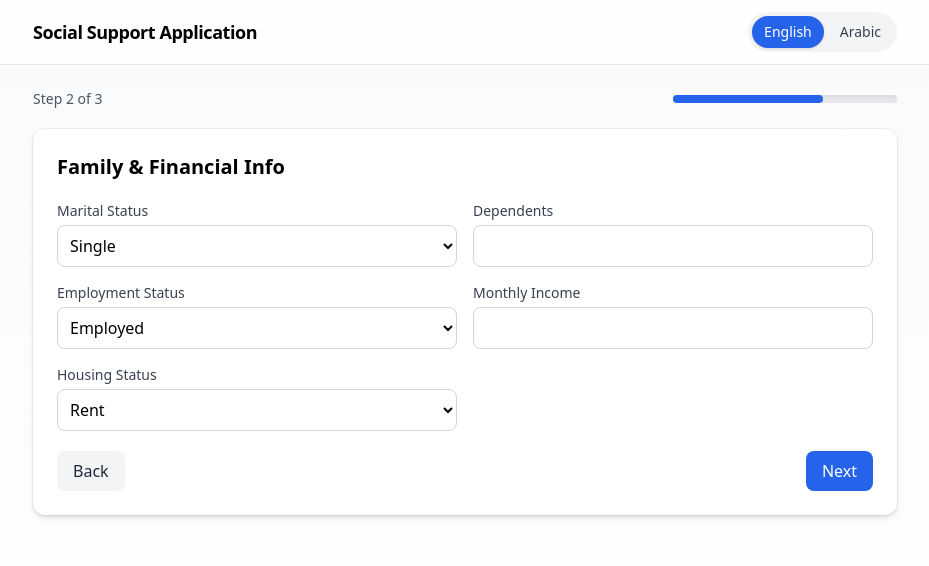
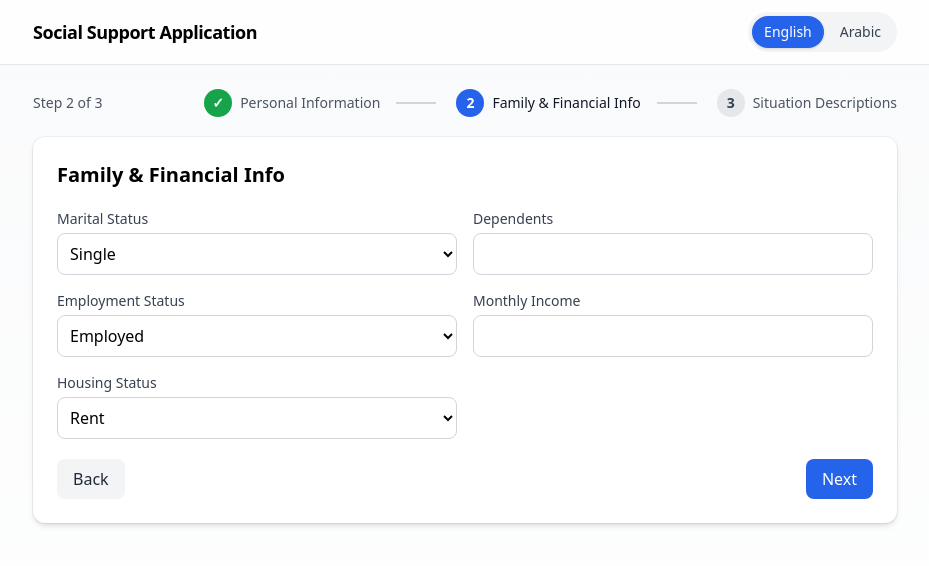
Before and after one commit to AddjoyBarreto/react-profile-step-form, a React (Create React App) app: page /step-2 in a window 1280 px wide. Shown: the top 566 px of the page, without its empty margins (175-1104 px from the left). Built offline with nearby package versions, Linux system fonts and the light colour scheme.

Commit message:
Implement Stepper component and integrate it into WizardLayout. Replace ProgressBar with Stepper for improved step navigation. Add buildSteps function to generate step labels dynamically based on translations.

```diff
--- a/src/App.tsx
+++ b/src/App.tsx
@@ -4,8 +4,9 @@ import { useTranslation } from 'react-i18next';
 import './i18n';
 import './index.css';
 import { FormProvider } from './context/FormContext';
-import ProgressBar from './components/ProgressBar';
 import LanguageSwitcher from './components/LanguageSwitcher';
+import Stepper from './components/Stepper';
+import { buildSteps } from './constants/steps';
 import Step1 from './pages/Step1';
 import Step2 from './pages/Step2';
 import Step3 from './pages/Step3';
@@ -14,6 +15,7 @@ import Confirm from './pages/Confirm';
 function WizardLayout({ children, step }: { children: React.ReactNode; step: number }) {
   const total = 3;
   const { t } = useTranslation();
+  const steps = buildSteps(t);
   return (
     <div className="min-h-screen bg-gradient-to-b from-gray-50 to-white">
       <header className="sticky top-0 bg-white/80 backdrop-blur border-b">
@@ -25,9 +27,7 @@ function WizardLayout({ children, step }: { children: React.ReactNode; step: num
       <main className="max-w-4xl mx-auto px-4 py-6">
         <div className="mb-5 flex items-center justify-between">
           <div className="text-sm text-gray-600">{t('step')} {step} {t('of')} {total}</div>
-          <div className="w-56">
-            <ProgressBar current={step} total={total} />
-          </div>
+          <Stepper steps={steps} current={step} />
         </div>
         <div className="bg-white p-6 rounded-xl shadow-md ring-1 ring-black/5">
           {children}
--- /dev/null
+++ b/src/components/Stepper.tsx
@@ -0,0 +1,31 @@
+import React from 'react';
+
+type Step = { id: number; label: string };
+
+export default function Stepper({ steps, current }: { steps: Step[]; current: number }) {
+  return (
+    <ol className="flex items-center gap-3" aria-label="Steps">
+      {steps.map((step, idx) => {
+        const isActive = step.id === current;
+        const isDone = step.id < current;
+        return (
+          <li key={step.id} className="flex items-center gap-2">
+            <span
+              className={[
+                'inline-flex items-center justify-center w-7 h-7 rounded-full text-sm font-semibold',
+                isDone ? 'bg-green-600 text-white' : isActive ? 'bg-blue-600 text-white' : 'bg-gray-200 text-gray-700',
+              ].join(' ')}
+              aria-current={isActive ? 'step' : undefined}
+            >
+              {isDone ? '✓' : step.id}
+            </span>
+            <span className={`text-sm ${isActive ? 'text-gray-900 font-medium' : 'text-gray-600'}`}>{step.label}</span>
+            {idx < steps.length - 1 && (
+              <span className="w-10 h-0.5 bg-gray-300 mx-2" aria-hidden="true" />
+            )}
+          </li>
+        );
+      })}
+    </ol>
+  );
+}
--- /dev/null
+++ b/src/constants/steps.ts
@@ -0,0 +1,9 @@
+export type StepItem = { id: number; label: string };
+
+export function buildSteps(t: (key: string) => string): StepItem[] {
+  return [
+    { id: 1, label: t('personalInfo') },
+    { id: 2, label: t('familyFinancial') },
+    { id: 3, label: t('situations') },
+  ];
+}
```
